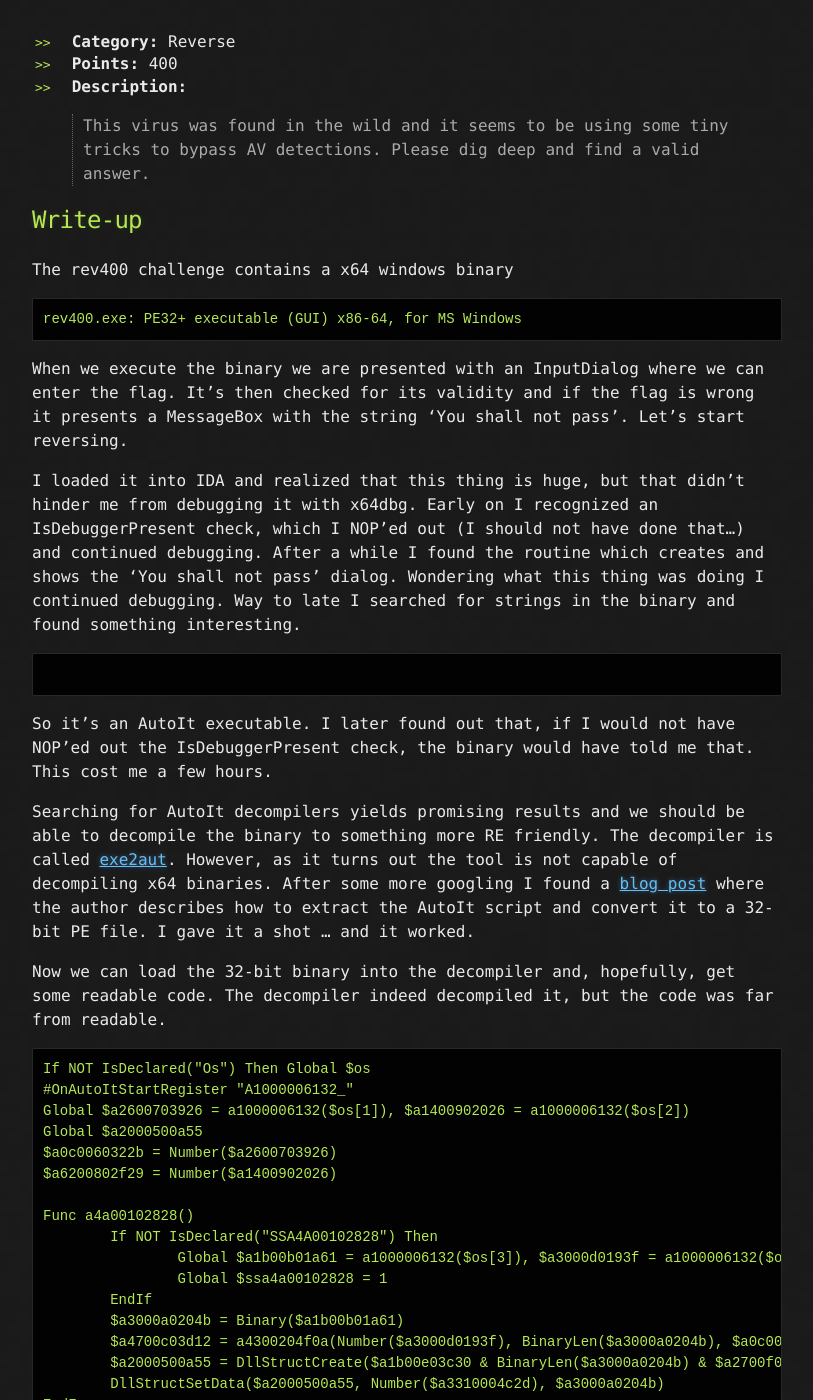
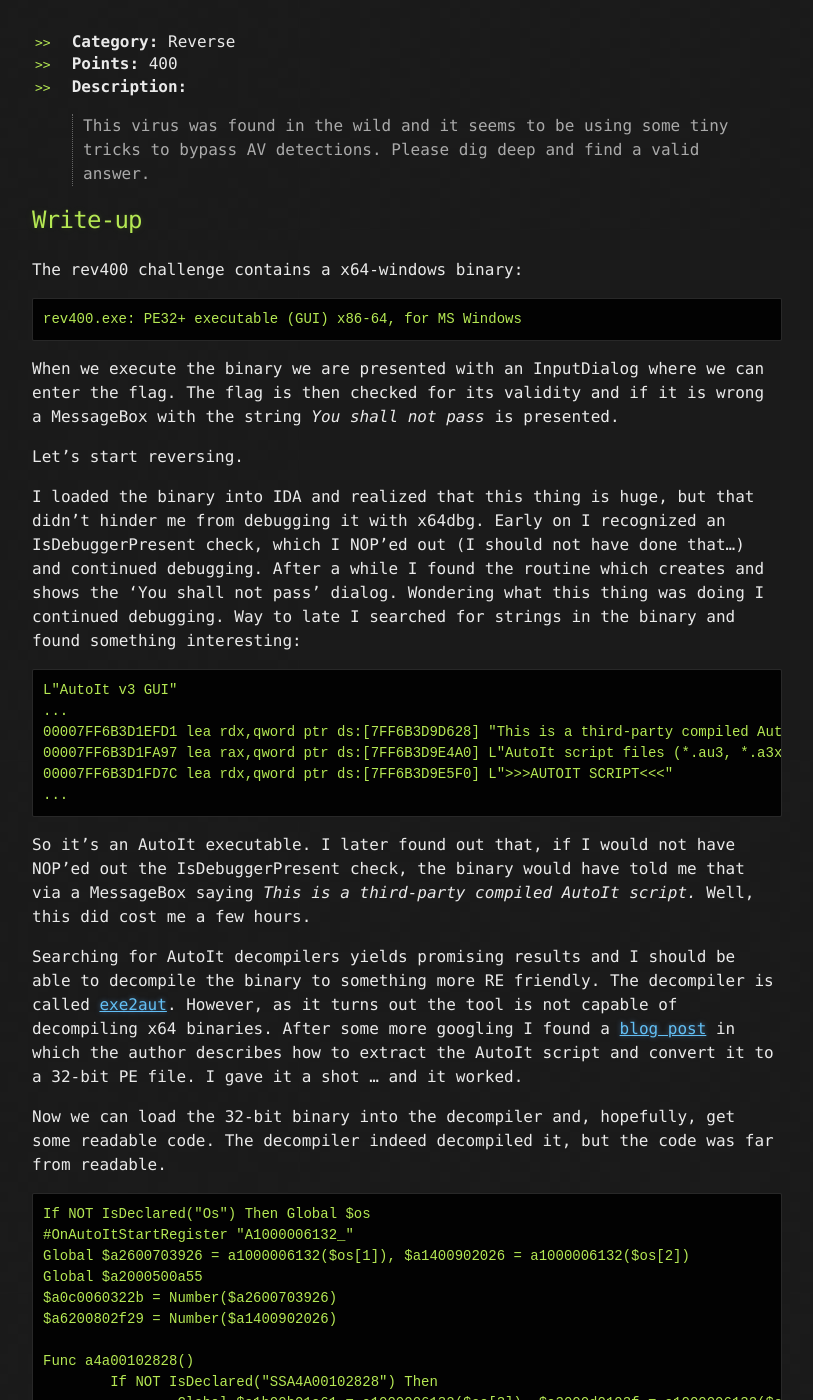
Before and after one commit to mtps3/Mtps3.github.io, a Jekyll site: the page built from _posts/2016-10-30-ekoparty-malware-sample.md, in a window 1280 px wide and 1400 px high, scrolled down 303 px. Shown: the whole window, without its empty margins (233-1046 px from the left). Built offline with Jekyll 4.4.1, drawn with Linux system fonts in a browser that asks for light colours; some of the changed text lies outside the part shown.

Commit message:
fix ekoparty malware sample writeup

````diff
--- a/_posts/2016-10-30-ekoparty-malware-sample.md
+++ b/_posts/2016-10-30-ekoparty-malware-sample.md
@@ -14,23 +14,30 @@ tags: [cat/rev]
 
 ## Write-up
 
-The rev400 challenge contains a x64 windows binary
+The rev400 challenge contains a x64-windows binary:
+
 ```
 rev400.exe: PE32+ executable (GUI) x86-64, for MS Windows
 ```
 
-When we execute the binary we are presented with an InputDialog where we can enter the flag. It's then checked for its validity and if the flag is wrong it presents a MessageBox with the string 'You shall not pass'.
+When we execute the binary we are presented with an InputDialog where we can enter the flag. The flag is then checked for its validity and if it is wrong a MessageBox with the string *You shall not pass* is presented.
+
 Let's start reversing.
 
-I loaded it into IDA and realized that this thing is huge, but that didn't hinder me from debugging it with x64dbg. Early on I recognized an IsDebuggerPresent check, which I NOP'ed out (I should not have done that...) and continued debugging. After a while I found the routine which creates and shows the 'You shall not pass' dialog. Wondering what this thing was doing I continued debugging. Way to late I searched for strings in the binary and found something interesting.
+I loaded the binary into IDA and realized that this thing is huge, but that didn't hinder me from debugging it with x64dbg. Early on I recognized an IsDebuggerPresent check, which I NOP'ed out (I should not have done that...) and continued debugging. After a while I found the routine which creates and shows the 'You shall not pass' dialog. Wondering what this thing was doing I continued debugging. Way to late I searched for strings in the binary and found something interesting:
 
 ```
-
+L"AutoIt v3 GUI"
+...
+00007FF6B3D1EFD1 lea rdx,qword ptr ds:[7FF6B3D9D628] "This is a third-party compiled AutoIt script."
+00007FF6B3D1FA97 lea rax,qword ptr ds:[7FF6B3D9E4A0] L"AutoIt script files (*.au3, *.a3x)"
+00007FF6B3D1FD7C lea rdx,qword ptr ds:[7FF6B3D9E5F0] L">>>AUTOIT SCRIPT<<<"
+...
 ```
 
-So it's an AutoIt executable. I later found out that, if I would not have NOP'ed out the IsDebuggerPresent check, the binary would have told me that. This cost me a few hours.
+So it's an AutoIt executable. I later found out that, if I would not have NOP'ed out the IsDebuggerPresent check, the binary would have told me that via a MessageBox saying *This is a third-party compiled AutoIt script.* Well, this did cost me a few hours.
 
-Searching for AutoIt decompilers yields promising results and we should be able to decompile the binary to something more RE friendly. The decompiler is called [exe2aut](http://domoticx.com/autoit3-decompiler-exe2aut/). However, as it turns out the tool is not capable of decompiling x64 binaries. After some more googling I found a [blog post](http://www.hexacorn.com/blog/2015/01/08/decompiling-compiled-autoit-scripts-64-bit-take-two/) where the author describes how to extract the AutoIt script and convert it to a 32-bit PE file. I gave it a shot ... and it worked.
+Searching for AutoIt decompilers yields promising results and I should be able to decompile the binary to something more RE friendly. The decompiler is called [exe2aut](http://domoticx.com/autoit3-decompiler-exe2aut/). However, as it turns out the tool is not capable of decompiling x64 binaries. After some more googling I found a [blog post](http://www.hexacorn.com/blog/2015/01/08/decompiling-compiled-autoit-scripts-64-bit-take-two/) in which the author describes how to extract the AutoIt script and convert it to a 32-bit PE file. I gave it a shot ... and it worked.
 
 Now we can load the 32-bit binary into the decompiler and, hopefully, get some readable code. The decompiler indeed decompiled it, but the code was far from readable.
 
````
Also changed, not shown: other parts of _posts/2016-10-30-ekoparty-malware-sample.md (+7 -7 lines).
